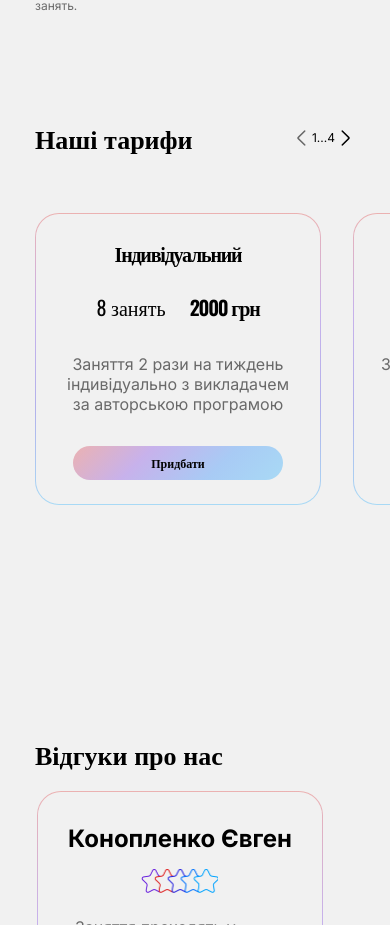
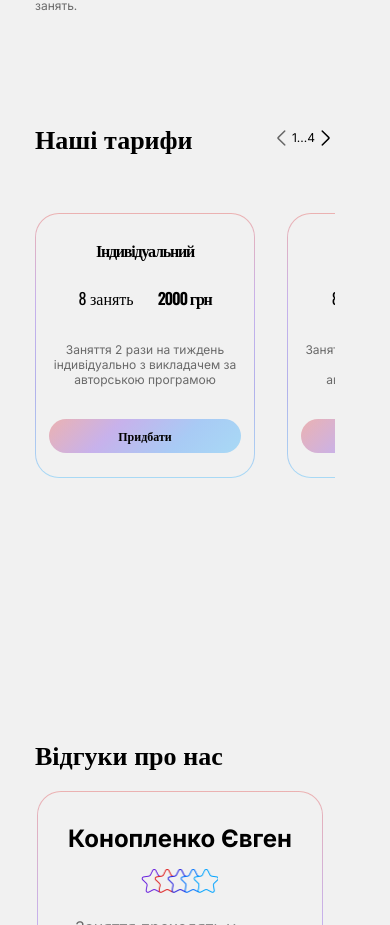
Before and after one commit to mirajane2207/english-school, a React (Create React App) app: page / in a window 390 px wide. Shown: the part 1929-2854 px from the top of the page. Built offline with nearby package versions, Linux system fonts and the light colour scheme.

Commit message:
Implemented for children mobile

```diff
--- a/src/components/ForChildren/ForChildren.module.css
+++ b/src/components/ForChildren/ForChildren.module.css
@@ -12,3 +12,20 @@
     display: grid;
     gap: 32px;
 }
+
+@media(max-width: 520px) {
+    .for_children__container {
+        display: flex;
+        flex-direction: column;
+        gap: 24px;
+        height: auto;
+        margin-bottom: 96px;
+    }
+
+    .for_children__content_container {
+        display: flex;
+        flex-direction: column;
+        gap: 16px;
+        height: auto;
+    }
+}
--- a/src/components/ForChildrenItem/ForChildrenItem.module.css
+++ b/src/components/ForChildrenItem/ForChildrenItem.module.css
@@ -17,3 +17,10 @@
 
     background: var(--gradient, linear-gradient(135deg, rgba(222, 31, 31, 0.30) 0%, rgba(103, 31, 222, 0.30) 32.01%, rgba(0, 114, 253, 0.30) 61.51%, rgba(0, 163, 255, 0.30) 100%));
 }
+
+@media(max-width: 520px) {
+
+    .item__container {
+        width: 300px;
+    }
+}
--- a/src/components/TariffItem/TariffItem.module.css
+++ b/src/components/TariffItem/TariffItem.module.css
@@ -55,3 +55,28 @@
     font-weight: 400;
 
 }
+
+@media(max-width: 520px) {
+    .tariff__container {
+        width: 220px;
+    }
+
+    .tariff__title h3 {
+        font-size: 16px;
+        font-weight: 600;
+    }
+
+    .tariff__qty {
+        font-size: 16px;
+    }
+
+    .tariff__desc {
+        max-width: 188px;
+        font-size: 12px;
+    }
+
+    .tariff__container button {
+        padding-left: 69px;
+        padding-right: 69px;
+    }
+}
--- a/src/components/Tariffs/Tariffs.module.css
+++ b/src/components/Tariffs/Tariffs.module.css
@@ -78,14 +78,14 @@
     .tariffs__container {
         margin-bottom: 96px;
         flex-direction: column;
-        max-width: 360px;
+        max-width: 300px;
     }
 
     .tariffs__title_container {
         flex-direction: row;
         justify-content: space-between;
         align-items: center;
-        width: 320px;
+        width: 300px;
     }
 
     .tariffs__btns p {
```
